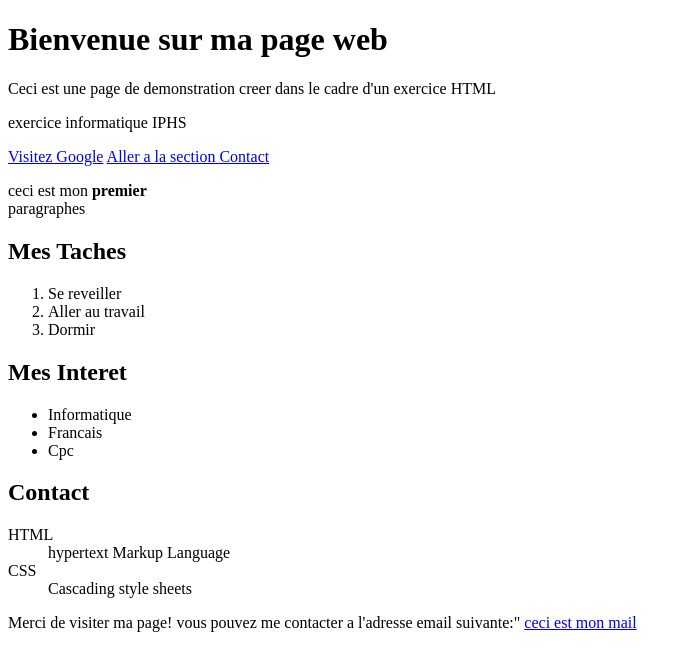
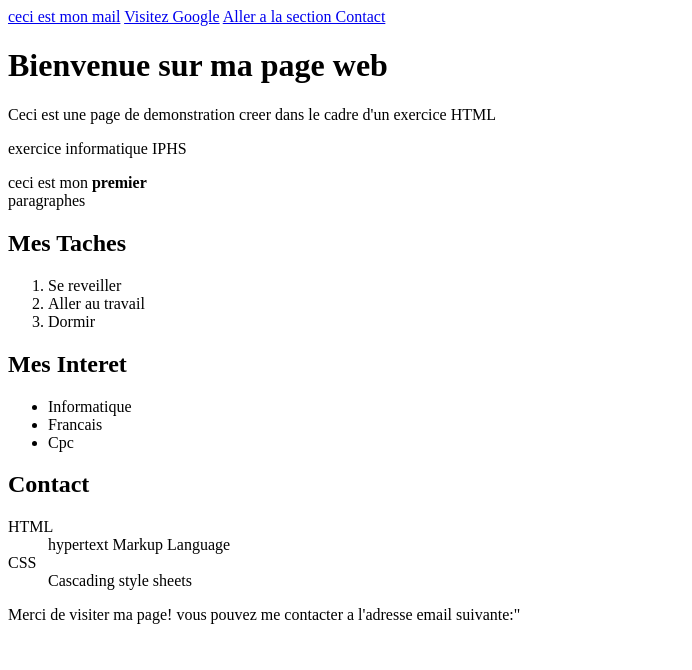
Before and after one commit to IPHS-BXL/UAA-HTML-CSS-Kerim, a plain HTML site: page index.html in a window 1280 px wide. Shown: the whole page, without its empty margins (0-692 px from the left). Drawn offline with Linux system fonts and the light colour scheme.

Commit message:
terminer le details

```diff
--- a/index.html
+++ b/index.html
@@ -6,11 +6,16 @@
     <title>Ma Premiere Page web</title>
 </head>
 <body>
+   <header>
+     <a href="mailto:ecoleiphs@gmail.com">ceci est mon mail</a>
+     <a href="https://www.google.com" target="_blank">Visitez Google</a>
+     <a href="#Contact"> Aller a la section Contact</a>
+   </header>
+   <main>
      <h1>Bienvenue sur ma page web</h1>
      <p>Ceci est une page de demonstration creer dans le cadre d'un exercice HTML</p>
      <p>exercice informatique IPHS</p>
-    <a href="https://www.google.com" target="_blank">Visitez Google</a>
-    <a href="#Contact"> Aller a la section Contact</a>
+
 
      <!--  listes des Contact -->
      <!--  Paragraphes -->
@@ -41,8 +46,11 @@
         <dt>CSS</dt>
         <dd>Cascading style sheets</dd>
      </dl>
-            <p> Merci de visiter ma page! vous pouvez me contacter a l'adresse email suivante:"
-                <a href="mailto:ecoleiphs@gmail.com">ceci est mon mail</a>
-            </p>
+     <p> Merci de visiter ma page! vous pouvez me contacter a l'adresse email suivante:" </p>
+   </main>
+  <footer>
+
+
+  </footer>
 </body>
 </html>
```
Lines whose indentation alone changed are shown as unchanged.
